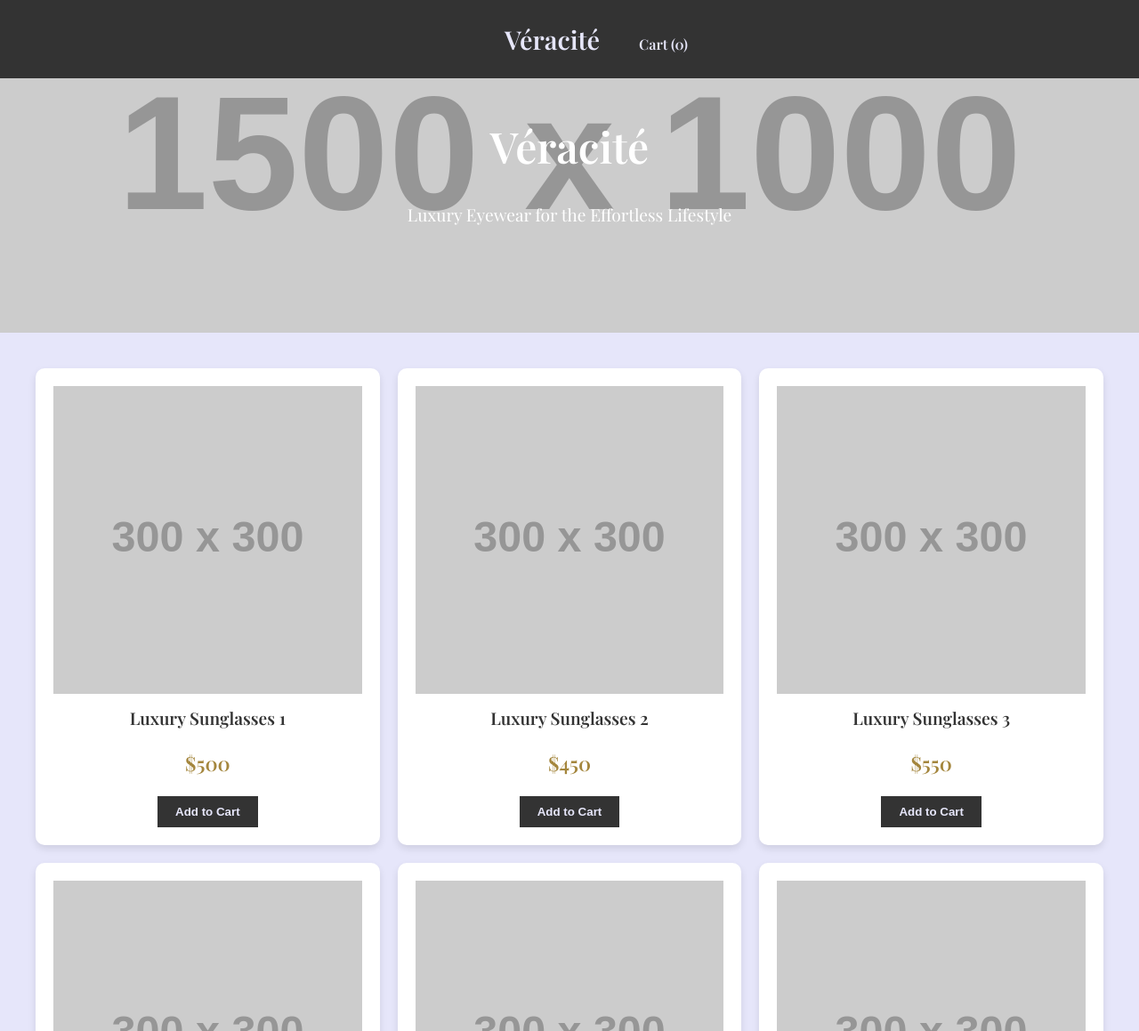
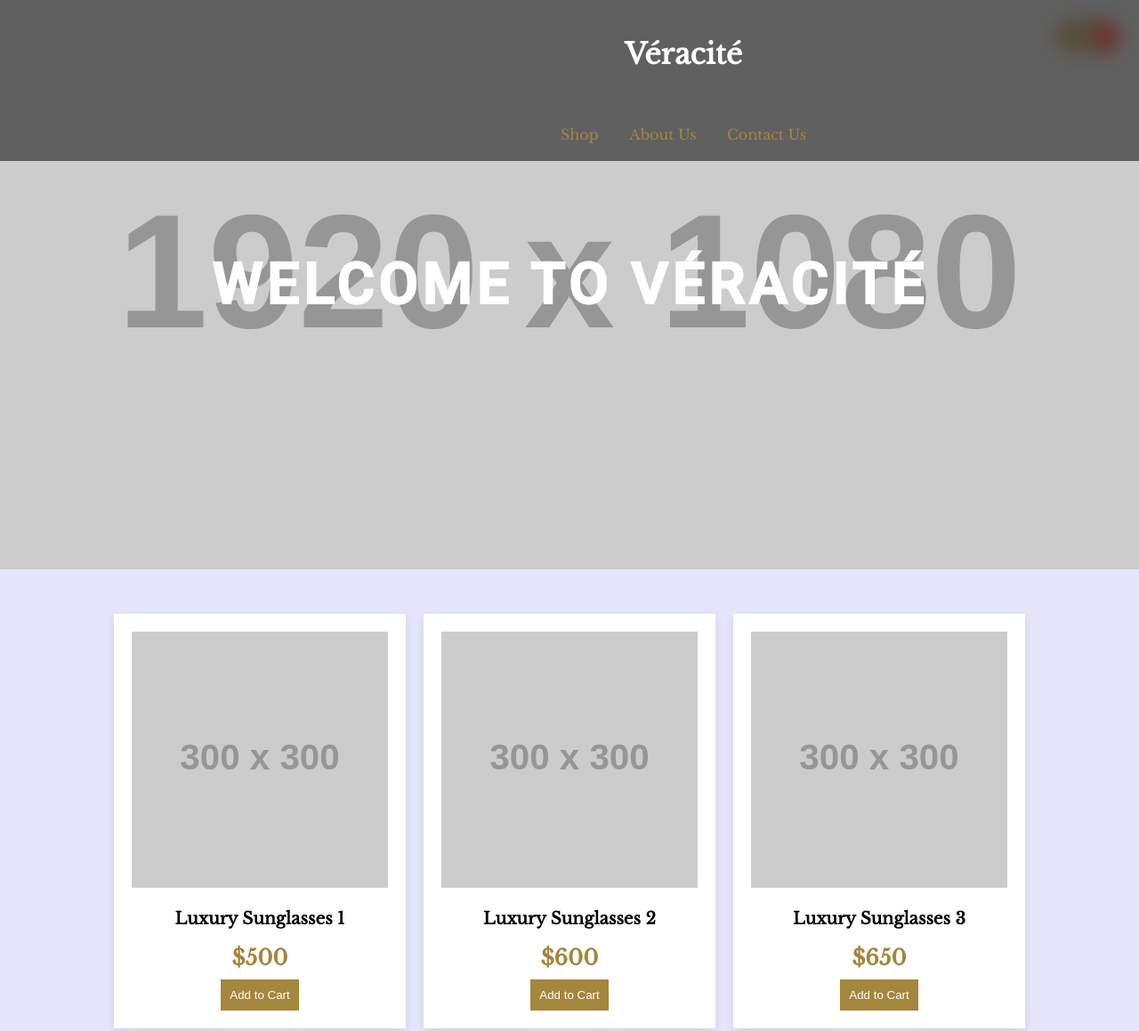
Before and after one commit to XECH3N/Vivere, a plain HTML site: page index.html in a window 1280 px wide. Shown: the top 1159 px of the page at 89% size. Drawn offline with nearby package versions, Linux system fonts and the light colour scheme; placeholder pictures from the web are drawn by us.

Commit message:
Update index.html

```diff
--- a/index.html
+++ b/index.html
@@ -3,114 +3,152 @@
 <head>
     <meta charset="UTF-8">
     <meta name="viewport" content="width=device-width, initial-scale=1.0">
-    <title>Véracité - Luxury Eyewear</title>
-    <link href="https://fonts.googleapis.com/css2?family=Playfair+Display:wght@400;600&display=swap" rel="stylesheet">
+    <title>Véracité</title>
+    <link href="https://fonts.googleapis.com/css2?family=Libre+Baskerville&family=Roboto:wght@300;400;500&display=swap" rel="stylesheet">
     <style>
-        /* Global Styles */
         body {
-            font-family: 'Playfair Display', serif;
-            color: #333333;
+            font-family: 'Libre Baskerville', serif;
             background-color: #E6E6FA;
             margin: 0;
+            padding: 0;
+            overflow-x: hidden;
+            transition: all 0.3s ease;
         }
 
-        /* Navigation */
-        nav {
-            background-color: #333333;
-            padding: 15px 30px;
+        /* Navbar */
+        header {
+            position: fixed;
+            top: 0;
+            width: 100%;
+            background-color: rgba(51, 51, 51, 0.7);
+            color: #FFF;
+            padding: 20px 10%;
             text-align: center;
-            position: fixed;
-            width: 100%;
-            top: 0;
-            left: 0;
-            z-index: 1000;
+            z-index: 10;
+            backdrop-filter: blur(10px);
+            transition: background-color 0.3s ease, padding 0.3s ease;
         }
 
-        nav a {
-            color: #E6E6FA;
-            text-decoration: none;
-            padding: 10px 20px;
-            display: inline-block;
-            font-weight: 600;
+        header.scrolled {
+            background-color: #333333;
+            padding: 15px 10%;
         }
 
-        nav .logo {
-            font-size: 1.8rem;
-            font-weight: 600;
+        nav {
+            margin-top: 60px;
+        }
+
+        a {
+            text-decoration: none;
+            color: #A4863D;
+            margin: 0 15px;
+            font-weight: 500;
+            transition: color 0.3s ease;
+        }
+
+        a:hover {
+            color: #FFF;
         }
 
         /* Hero Section */
         .hero {
-            background-image: url('https://via.placeholder.com/1500x1000');
+            background-image: url('https://via.placeholder.com/1920x1080');
             background-size: cover;
             background-position: center;
-            padding: 100px 20px;
+            height: 80vh;
+            display: flex;
+            justify-content: center;
+            align-items: center;
+            color: #FFF;
             text-align: center;
-            color: white;
             transition: opacity 0.5s ease;
         }
 
         .hero h1 {
-            font-size: 3rem;
-            font-weight: 600;
+            font-size: 4em;
+            font-family: 'Roboto', sans-serif;
+            letter-spacing: 5px;
+            text-transform: uppercase;
         }
 
-        .hero p {
-            font-size: 1.2rem;
-            font-weight: 400;
-        }
-
-        /* Product Grid */
-        .product-grid {
+        /* Products Section */
+        .products-section {
             display: grid;
             grid-template-columns: repeat(3, 1fr);
             gap: 20px;
-            padding: 40px;
-            justify-content: center;
-            transition: opacity 0.5s ease;
+            margin: 50px auto;
+            padding: 0 10%;
+            opacity: 0;
+            transition: opacity 1s ease;
         }
 
         .product {
-            background-color: #fff;
+            text-align: center;
+            background-color: #FFF;
             padding: 20px;
-            text-align: center;
-            box-shadow: 0 4px 8px rgba(0, 0, 0, 0.1);
-            border-radius: 10px;
-            transition: transform 0.3s ease;
+            box-shadow: 0 4px 10px rgba(0, 0, 0, 0.1);
+            transition: transform 0.3s ease, box-shadow 0.3s ease;
         }
 
         .product:hover {
             transform: scale(1.05);
+            box-shadow: 0 6px 15px rgba(0, 0, 0, 0.2);
         }
 
         .product img {
             width: 100%;
             height: auto;
+            transition: transform 0.3s ease;
         }
 
-        .product h3 {
-            font-size: 1.2rem;
+        .product:hover img {
+            transform: scale(1.1);
+        }
+
+        .price {
+            font-size: 1.5em;
+            font-weight: 700;
+            color: #A4863D;
             margin: 10px 0;
         }
 
-        .product .price {
-            font-size: 1.4rem;
-            font-weight: 600;
-            color: #A4863D;
+        .add-to-cart {
+            background-color: #A4863D;
+            color: #FFF;
+            padding: 10px;
+            border: none;
+            cursor: pointer;
+            font-weight: 500;
+            transition: transform 0.3s ease, background-color 0.3s ease;
         }
 
-        .product .add-to-cart {
+        .add-to-cart:hover {
             background-color: #333333;
-            color: #E6E6FA;
-            padding: 10px 20px;
-            border: none;
-            cursor: pointer;
-            font-weight: 600;
-            transition: background-color 0.3s ease;
+            transform: translateY(-5px);
         }
 
-        .product .add-to-cart:hover {
-            background-color: #A4863D;
+        /* About Us and Contact Us Sections */
+        .about-us, .contact-us {
+            text-align: center;
+            margin: 50px auto;
+            padding: 0 15%;
+        }
+
+        .about-us p, .contact-us p {
+            font-size: 1.2em;
+            line-height: 1.6;
+        }
+
+        /* Footer */
+        footer {
+            text-align: center;
+            background-color: #333333;
+            color: #FFF;
+            padding: 30px;
+        }
+
+        footer a {
+            color: #A4863D;
         }
 
         /* Cart Modal */
@@ -121,70 +159,69 @@
             left: 0;
             width: 100%;
             height: 100%;
-            background: rgba(0, 0, 0, 0.5);
-            z-index: 1001;
+            background-color: rgba(0, 0, 0, 0.7);
             justify-content: center;
             align-items: center;
+            z-index: 20;
         }
 
         .cart-modal-content {
-            background-color: #fff;
-            padding: 40px;
+            background-color: #FFF;
+            padding: 30px;
             border-radius: 10px;
-            width: 300px;
             text-align: center;
         }
 
-        .cart-modal-content h2 {
-            font-size: 1.8rem;
-            margin-bottom: 20px;
+        #cartIcon {
+            position: fixed;
+            top: 20px;
+            right: 20px;
+            background-color: #A4863D;
+            color: #FFF;
+            padding: 10px 20px;
+            border-radius: 50%;
+            cursor: pointer;
         }
 
-        .cart-modal-content #cartItems {
-            margin-bottom: 20px;
+        #cartCount {
+            position: absolute;
+            top: 5px;
+            right: 5px;
+            font-size: 1.2em;
+            color: #FFF;
+            background-color: red;
+            border-radius: 50%;
+            padding: 5px;
         }
 
-        .cart-modal-content #checkoutBtn {
-            background-color: #A4863D;
-            color: #fff;
-            padding: 15px 30px;
-            border: none;
-            cursor: pointer;
-            font-weight: 600;
+        /* Scroll Effects */
+        .fade-in {
+            opacity: 0;
+            transition: opacity 1s ease-in-out;
         }
 
-        .cart-modal-content #closeCartBtn {
-            background-color: #333333;
-            color: #E6E6FA;
-            padding: 15px 30px;
-            border: none;
-            cursor: pointer;
-            font-weight: 600;
-            margin-top: 10px;
-        }
-
-        /* Smooth Scroll */
-        html {
-            scroll-behavior: smooth;
+        .fade-in.visible {
+            opacity: 1;
         }
     </style>
 </head>
 <body>
 
-    <!-- Navigation -->
-    <nav>
-        <a href="#" class="logo">Véracité</a>
-        <a href="#" id="cartIcon">Cart (<span id="cartCount">0</span>)</a>
-    </nav>
+    <header id="header">
+        <h1>Véracité</h1>
+        <nav>
+            <a href="#shop">Shop</a>
+            <a href="#about-us">About Us</a>
+            <a href="#contact-us">Contact Us</a>
+        </nav>
+    </header>
 
-    <!-- Hero Section -->
-    <div class="hero">
-        <h1>Véracité</h1>
-        <p>Luxury Eyewear for the Effortless Lifestyle</p>
-    </div>
+    <section class="hero">
+        <h1>Welcome to Véracité</h1>
+    </section>
 
-    <!-- Product Grid (Placeholders) -->
-    <div class="product-grid">
+    <!-- Shop Section -->
+    <div id="shop" class="products-section fade-in">
         <div class="product">
             <img src="https://via.placeholder.com/300" alt="Luxury Sunglasses 1">
             <h3>Luxury Sunglasses 1</h3>
@@ -194,101 +231,117 @@
         <div class="product">
             <img src="https://via.placeholder.com/300" alt="Luxury Sunglasses 2">
             <h3>Luxury Sunglasses 2</h3>
-            <p class="price">$450</p>
-            <button class="add-to-cart" data-price="450">Add to Cart</button>
+            <p class="price">$600</p>
+            <button class="add-to-cart" data-price="600">Add to Cart</button>
         </div>
         <div class="product">
             <img src="https://via.placeholder.com/300" alt="Luxury Sunglasses 3">
             <h3>Luxury Sunglasses 3</h3>
-            <p class="price">$550</p>
-            <button class="add-to-cart" data-price="550">Add to Cart</button>
+            <p class="price">$650</p>
+            <button class="add-to-cart" data-price="650">Add to Cart</button>
         </div>
         <div class="product">
             <img src="https://via.placeholder.com/300" alt="Luxury Sunglasses 4">
             <h3>Luxury Sunglasses 4</h3>
-            <p class="price">$600</p>
-            <button class="add-to-cart" data-price="600">Add to Cart</button>
+            <p class="price">$700</p>
+            <button class="add-to-cart" data-price="700">Add to Cart</button>
         </div>
         <div class="product">
             <img src="https://via.placeholder.com/300" alt="Luxury Sunglasses 5">
             <h3>Luxury Sunglasses 5</h3>
-            <p class="price">$700</p>
-            <button class="add-to-cart" data-price="700">Add to Cart</button>
+            <p class="price">$750</p>
+            <button class="add-to-cart" data-price="750">Add to Cart</button>
         </div>
         <div class="product">
             <img src="https://via.placeholder.com/300" alt="Luxury Sunglasses 6">
             <h3>Luxury Sunglasses 6</h3>
-            <p class="price">$750</p>
-            <button class="add-to-cart" data-price="750">Add to Cart</button>
+            <p class="price">$800</p>
+            <button class="add-to-cart" data-price="800">Add to Cart</button>
         </div>
     </div>
 
-    <!-- Shopping Cart Modal -->
-    <div id="cartModal" class="cart-modal">
-        <div class="cart-modal-content">
-            <h2>Your Cart</h2>
-            <div id="cartItems"></div>
-            <p>Total: $<span id="cartTotal">0</span></p>
-            <p><strong>Shipping:</strong> Free Worldwide Shipping</p>
-            <button id="checkoutBtn">Checkout</button>
-            <button id="closeCartBtn">Close</button>
-        </div>
+    <!-- About Us Section -->
+    <div id="about-us" class="about-us fade-in">
+        <h2>About Us</h2>
+        <p>Véracité is a luxury eyewear brand that blends timeless elegance with cutting-edge style. Our sunglasses are designed for individuals who appreciate the finer things in life—craftsmanship, sophistication, and exclusivity. Each pair is meticulously crafted with the highest quality materials, ensuring both comfort and style. Véracité isn't just a brand; it's a way of life. A life that values beauty, creativity, and the pursuit of excellence.</p>
+    </div>
+
+    <!-- Contact Us Section -->
+    <div id="contact-us" class="contact-us fade-in">
+        <h2>Contact Us</h2>
+        <p>For inquiries, please email us at <strong>info@veracite.com</strong> or call <strong>(123) 456-7890</strong>.</p>
     </div>
 
     <!-- Footer -->
     <footer>
         <p>&copy; 2025 Véracité. All rights reserved.</p>
-        <a href="#">Privacy Policy</a>
-        <a href="#">Terms & Conditions</a>
     </footer>
+
+    <!-- Cart Modal -->
+    <div class="cart-modal" id="cartModal">
+        <div class="cart-modal-content">
+            <h3>Your Cart</h3>
+            <p id="cartContents">No items in cart</p>
+            <button id="checkoutBtn">Proceed to Checkout</button>
+        </div>
+    </div>
+
+    <!-- Cart Icon -->
+    <div id="cartIcon">
+        Cart <span id="cartCount">0</span>
+    </div>
 
     <script>
         let cart = [];
-        let cartCount = 0;
-        let cartTotal = 0;
+        const cartModal = document.getElementById('cartModal');
+        const cartIcon = document.getElementById('cartIcon');
+        const cartCount = document.getElementById('cartCount');
+        const addToCartBtns = document.querySelectorAll('.add-to-cart');
+        const cartContents = document.getElementById('cartContents');
 
-        const addToCartButtons = document.querySelectorAll('.add-to-cart');
-        const cartIcon = document.getElementById('cartIcon');
-        const cartCountElement = document.getElementById('cartCount');
-        const cartModal = document.getElementById('cartModal');
-        const cartItems = document.getElementById('cartItems');
-        const cartTotalElement = document.getElementById('cartTotal');
-        const checkoutBtn = document.getElementById('checkoutBtn');
-        const closeCartBtn = document.getElementById('closeCartBtn');
-
-        addToCartButtons.forEach(button => {
-            button.addEventListener('click', (event) => {
-                const price = parseInt(event.target.getAttribute('data-price'));
-                const productName = event.target.parentElement.querySelector('h3').innerText;
-                cart.push({ name: productName, price: price });
-                cartCount++;
-                cartTotal += price;
-                updateCartUI();
+        addToCartBtns.forEach(btn => {
+            btn.addEventListener('click', (e) => {
+                const productName = e.target.previousElementSibling.previousElementSibling.textContent;
+                const price = parseInt(e.target.dataset.price);
+                cart.push({ productName, price });
+                updateCart();
             });
         });
 
         cartIcon.addEventListener('click', () => {
             cartModal.style.display = 'flex';
-            updateCartModal();
         });
 
-        closeCartBtn.addEventListener('click', () => {
+        document.getElementById('checkoutBtn').addEventListener('click', () => {
+            alert('Proceeding to checkout');
+            cart = [];
+            updateCart();
             cartModal.style.display = 'none';
         });
 
-        function updateCartUI() {
-            cartCountElement.textContent = cartCount;
+        function updateCart() {
+            const cartSummary = cart.map(item => `<p>${item.productName} - $${item.price}</p>`).join('');
+            cartContents.innerHTML = cartSummary || 'No items in cart';
+            cartCount.textContent = cart.length;
         }
 
-        function updateCartModal() {
-            cartItems.innerHTML = '';
-            cart.forEach(item => {
-                const itemDiv = document.createElement('div');
-                itemDiv.textContent = `${item.name} - $${item.price}`;
-                cartItems.appendChild(itemDiv);
+        // Scroll Effect Trigger
+        window.addEventListener('scroll', () => {
+            const fadeInElements = document.querySelectorAll('.fade-in');
+            fadeInElements.forEach(element => {
+                const rect = element.getBoundingClientRect();
+                if (rect.top <= window.innerHeight) {
+                    element.classList.add('visible');
+                }
             });
-            cartTotalElement.textContent = cartTotal;
-        }
+        });
+
+        window.onload = () => {
+            document.querySelector('.products-section').classList.add('visible');
+            document.querySelector('.about-us').classList.add('visible');
+            document.querySelector('.contact-us').classList.add('visible');
+        };
     </script>
+
 </body>
 </html>
```
